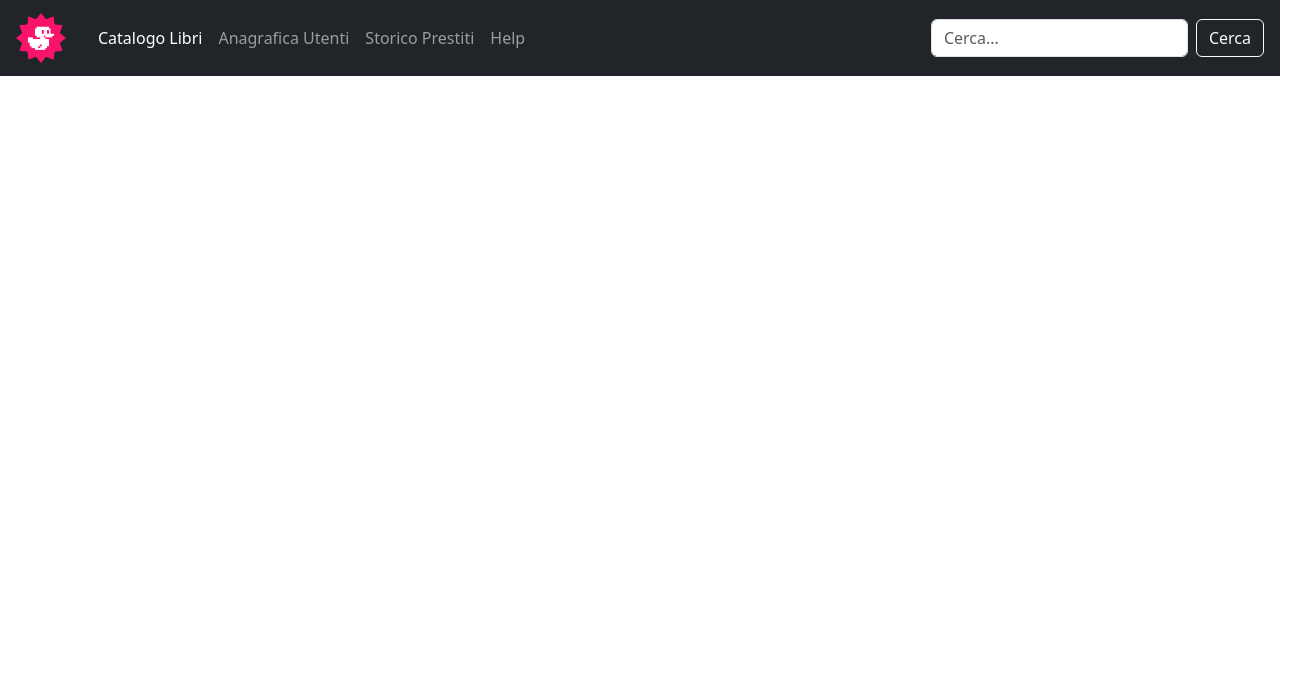
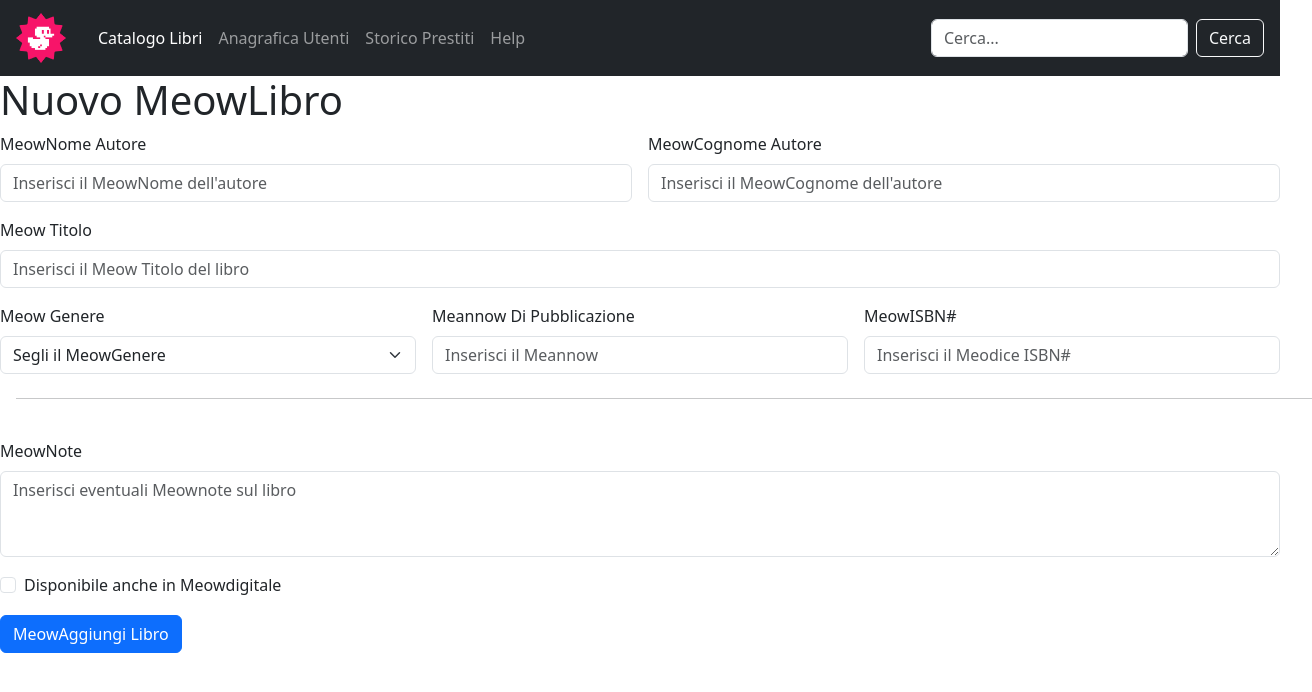
Before and after one commit to DanielePiccioni/html-css-bootstrap-dashboard, a plain HTML site: page add-book.html in a window 1280 px wide. Shown: the whole page, 1312 px wide, since content can reach past the window. Drawn offline with nearby package versions, Linux system fonts and the light colour scheme.

Commit message:
same header from last page html. Form Boostrap with all text,  checkbox and selection form.

```diff
--- a/add-book.html
+++ b/add-book.html
@@ -4,8 +4,10 @@
   <head>
     <meta charset="UTF-8" />
     <meta name="viewport" content="width=device-width, initial-scale=1.0" />
-    <link rel="stylesheet" href="https://cdn.jsdelivr.net/npm/bootstrap@5.3.8/dist/css/bootstrap.min.css" />
-    <link rel="stylesheet" href="https://cdn.jsdelivr.net/npm/bootstrap-icons@1.13.1/font/bootstrap-icons.min.css" />
+    <link rel="stylesheet"
+      href="https://cdn.jsdelivr.net/npm/bootstrap@5.3.8/dist/css/bootstrap.min.css" />
+    <link rel="stylesheet"
+      href="https://cdn.jsdelivr.net/npm/bootstrap-icons@1.13.1/font/bootstrap-icons.min.css" />
     <link rel="stylesheet" href="./style.css" />
     <title>Document</title>
   </head>
@@ -17,7 +19,8 @@
       <a class="navbar-brand d-flex align-items-center" href>
         <img src="./img/duck.png" alt="Logo" width="50" class="me-2" />
       </a>
-        <button class="navbar-toggler" type="button" data-bs-toggle="collapse" data-bs-target="#navbarNav">
+      <button class="navbar-toggler" type="button" data-bs-toggle="collapse"
+        data-bs-target="#navbarNav">
         <span class="navbar-toggler-icon"></span>
       </button>
       <div class="collapse navbar-collapse" id="navbarNav">
@@ -34,7 +37,8 @@
           <li class="nav-item"><a class="nav-link" href>Help</a></li>
         </ul>
         <form class="d-flex" role="search">
-                <input class="form-control me-2" type="search" placeholder="Cerca..." aria-label="Search" />
+          <input class="form-control me-2" type="search" placeholder="Cerca..."
+            aria-label="Search" />
           <button class="btn btn-outline-light" type="submit">Cerca</button>
         </form>
       </div>
@@ -42,10 +46,67 @@
 
     <!-- /navbar -->
 
+    <h1>Nuovo MeowLibro</h1>
 
+    <form class="row g-3">
+      <div class="col-md-6">
+        <label for="nomeautore" class="form-label">MeowNome Autore</label>
+        <input type="text" class="form-control" id="nomeautore"
+          placeholder="Inserisci il MeowNome dell'autore">
+      </div>
+      <div class="col-md-6">
+        <label for="cognomeautore" class="form-label">MeowCognome Autore</label>
+        <input type="text" class="form-control" id="cognomeautore"
+          placeholder="Inserisci il MeowCognome dell'autore">
+      </div>
+      <div class="col-12">
+        <label for="titolo" class="form-label">Meow Titolo</label>
+        <input type="text" class="form-control" id="titolo"
+          placeholder="Inserisci il Meow Titolo del libro">
+      </div>
+      <div class="col-md-4">
+        <label for="genere" class="form-label">Meow Genere</label>
+        <select id="genere" class="form-select">
+          <option selected>Segli il MeowGenere</option>
+          <option>Meowantasy</option>
+          <option>Meowgrafia</option>
+        </select>
+      </div>
+      <div class="col-md-4">
+        <label for="annopubblicazione" class="form-label">Meannow Di
+          Pubblicazione</label>
+        <input type="text" class="form-control" id="annopubblicazione"
+          placeholder="Inserisci il Meannow">
+      </div>
 
+      <div class="col-md-4">
+        <label for="isbn" class="form-label">MeowISBN#</label>
+        <input type="text" class="form-control" id="isbn"
+          placeholder="Inserisci il Meodice ISBN#">
+      </div>
 
-    <script src="https://cdn.jsdelivr.net/npm/bootstrap@5.3.8/dist/js/bootstrap.bundle.min.js"></script>
+      <hr class="m-4">
+
+      <div class="col-12">
+        <label for="note" class="form-label">MeowNote</label>
+        <textarea class="form-control" id="note" rows="3"
+          placeholder="Inserisci eventuali Meownote sul libro"></textarea>
+      </div>
+      <div class="col-12">
+        <div class="form-check">
+          <input class="form-check-input" type="checkbox" id="note">
+          <label class="form-check-label" for="note">
+            Disponibile anche in Meowdigitale
+          </label>
+        </div>
+      </div>
+      <div class="col-12">
+        <button type="submit" class="btn btn-primary">MeowAggiungi Libro</button>
+      </div>
+    </form>
+
+    <script
+      src="https://cdn.jsdelivr.net/npm/bootstrap@5.3.8/dist/js/bootstrap.bundle.min.js"></script>
   </body>
 
 </html>
```
Lines whose indentation alone changed are shown as unchanged.
